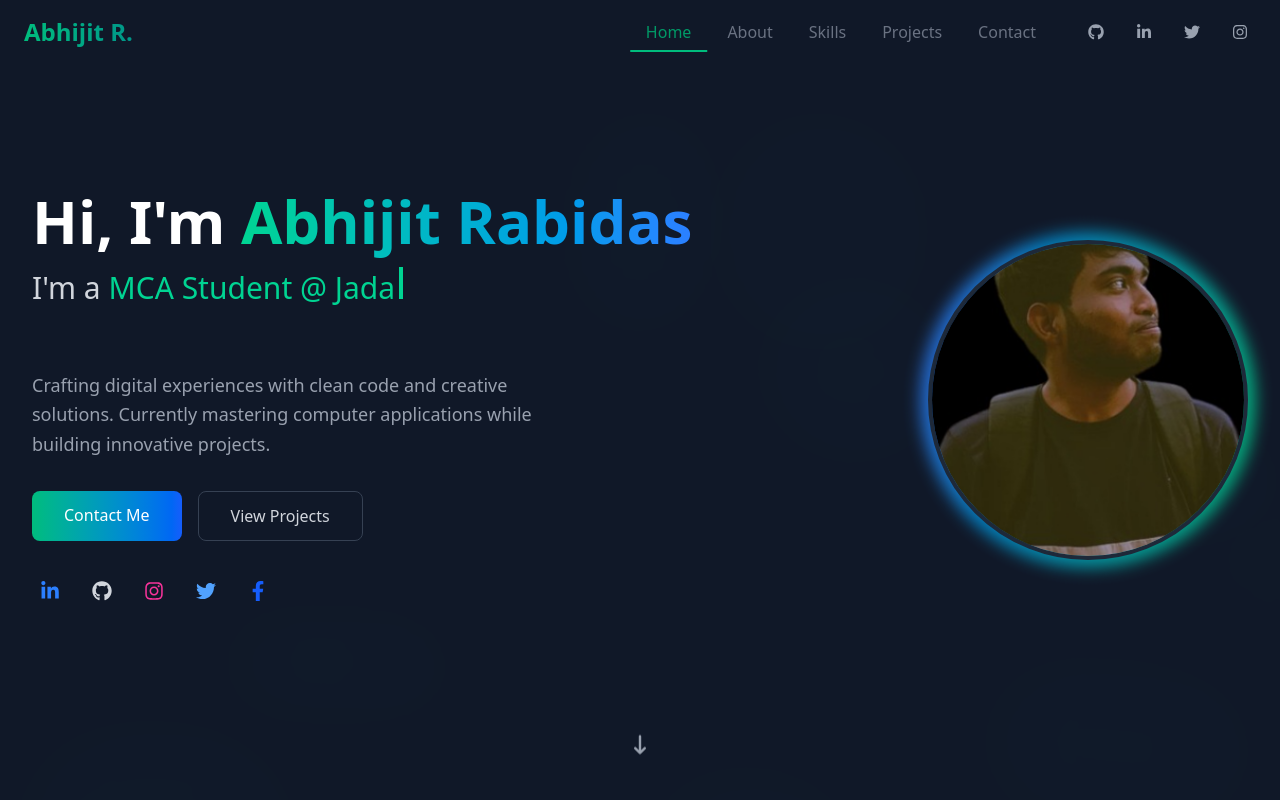
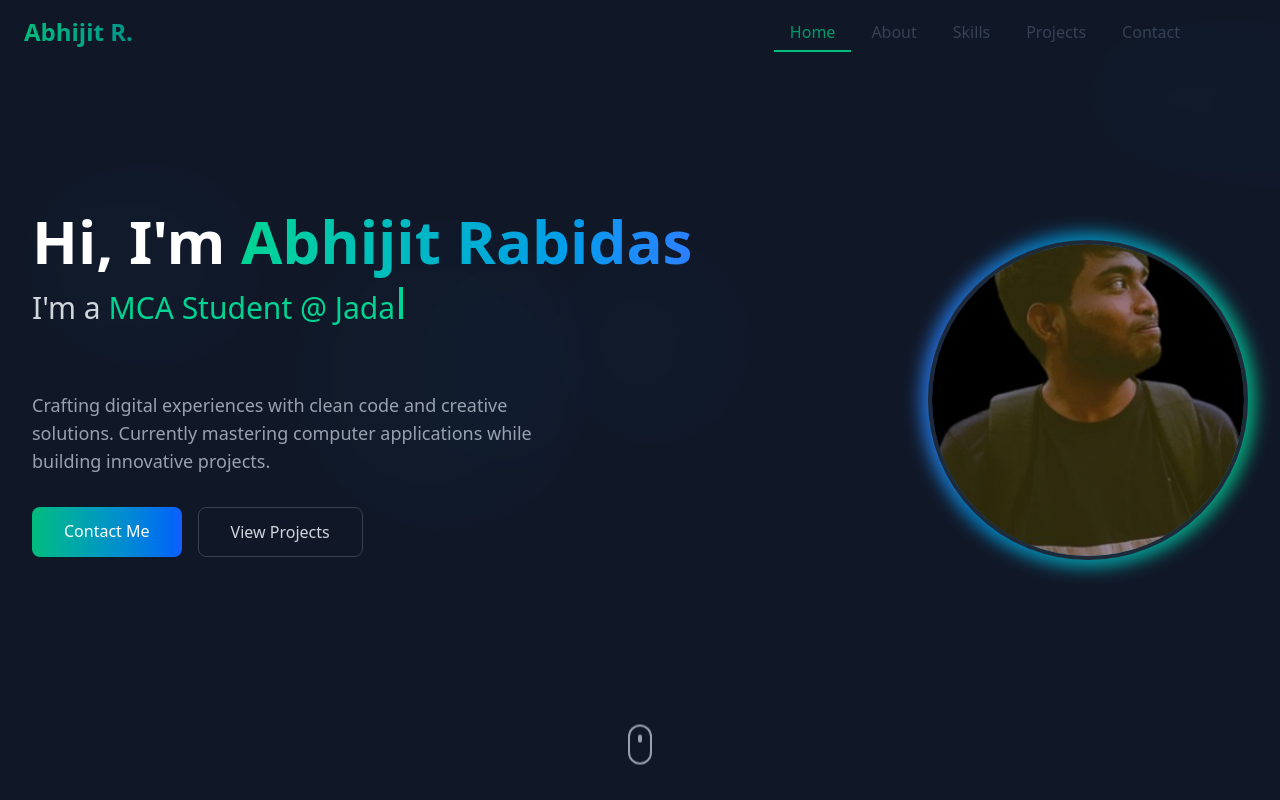
Before and after one commit to tesu123/website2, a React (Vite) app: page / in a window 1280 px wide. Shown: the top 800 px of the page. Built offline with nearby package versions, Linux system fonts and the light colour scheme.

Commit message:
first commit

```diff
--- a/src/Hero.jsx
+++ b/src/Hero.jsx
@@ -1,13 +1,4 @@
 import React, { useEffect, useState, useRef } from "react";
-import { motion } from "framer-motion";
-import {
-  FaLinkedinIn,
-  FaGithub,
-  FaTwitter,
-  FaInstagram,
-  FaFacebookF,
-} from "react-icons/fa";
-import { HiArrowNarrowDown } from "react-icons/hi";
 import img from "./assets/images/profileimg.png";
 
 function Hero() {
@@ -35,11 +26,13 @@ function Hero() {
       setDynamicText(updatedText);
 
       if (!isDeleting && updatedText === currentPhrase) {
+        // Pause at end of typing
         setTimeout(() => {
           setIsDeleting(true);
           setTypingSpeed(50);
         }, 1000);
       } else if (isDeleting && updatedText === "") {
+        // Move to next phrase after deleting
         setIsDeleting(false);
         setCurrentPhraseIndex((prevIndex) => (prevIndex + 1) % phrases.length);
         setTypingSpeed(150);
@@ -47,6 +40,7 @@ function Hero() {
     };
 
     animationRef.current = setTimeout(type, typingSpeed);
+
     return () => clearTimeout(animationRef.current);
   }, [dynamicText, currentPhraseIndex, isDeleting, typingSpeed]);
 
@@ -65,10 +59,10 @@ function Hero() {
     >
       {/* Animated background elements */}
       <div className="absolute inset-0 z-0">
-        {[...Array(10)].map((_, i) => (
+        {[...Array(5)].map((_, i) => (
           <div
             key={i}
-            className="absolute rounded-full bg-gradient-to-r from-emerald-500/10 to-teal-600/10"
+            className="absolute rounded-full bg-gradient-to-r from-emerald-500/10 to-blue-500/10"
             style={{
               width: `${Math.random() * 200 + 100}px`,
               height: `${Math.random() * 200 + 100}px`,
@@ -76,7 +70,7 @@ function Hero() {
               left: `${Math.random() * 100}%`,
               animation: `float ${6 + Math.random() * 6}s ease-in-out infinite`,
               animationDelay: `${Math.random() * 5}s`,
-              opacity: 0.05 + Math.random() * 0.1,
+              opacity: 0.1 + Math.random() * 0.1,
               filter: "blur(40px)",
             }}
           />
@@ -87,20 +81,12 @@ function Hero() {
         <div className="flex flex-col lg:flex-row items-center justify-between gap-12 py-20">
           {/* Text content */}
           <div className="text-center lg:text-left max-w-2xl">
-            <motion.h1
-              initial={{ opacity: 0, y: 20 }}
-              animate={{ opacity: 1, y: 0 }}
-              transition={{ duration: 0.8 }}
-              className="text-4xl sm:text-5xl md:text-6xl font-bold text-white mb-4"
-            >
+            <h1 className="text-4xl sm:text-5xl md:text-6xl font-bold text-white mb-4">
               Hi, I'm{" "}
-              {/* <span className="text-transparent bg-clip-text bg-gradient-to-r from-emerald-400 to-teal-500">
-                Abhijit Rabidas
-              </span> */}
               <span className="text-transparent bg-clip-text bg-gradient-to-r from-emerald-400 to-blue-500">
                 Abhijit Rabidas
               </span>
-            </motion.h1>
+            </h1>
 
             <div className="h-16 sm:h-20 mb-6">
               <p className="text-xl sm:text-2xl md:text-3xl text-gray-300 font-medium">
@@ -108,7 +94,7 @@ function Hero() {
                 <span className="text-emerald-400">
                   {dynamicText}
                   <span
-                    className={`inline-block w-1 h-8 bg-emerald-400 ml-1 transition-opacity duration-300 ${
+                    className={`inline-block w-1 h-8 bg-emerald-400 ml-1 ${
                       showCursor ? "opacity-100" : "opacity-0"
                     }`}
                   ></span>
@@ -116,74 +102,54 @@ function Hero() {
               </p>
             </div>
 
-            <motion.p
-              initial={{ opacity: 0 }}
-              animate={{ opacity: 1 }}
-              transition={{ delay: 0.3, duration: 0.8 }}
-              className="text-lg text-gray-400 mb-8 max-w-lg mx-auto lg:mx-0 leading-relaxed"
-            >
+            <p className="text-lg text-gray-400 mb-8 max-w-lg mx-auto lg:mx-0">
               Crafting digital experiences with clean code and creative
               solutions. Currently mastering computer applications while
               building innovative projects.
-            </motion.p>
+            </p>
 
-            <motion.div
-              initial={{ opacity: 0 }}
-              animate={{ opacity: 1 }}
-              transition={{ delay: 0.5, duration: 0.8 }}
-              className="flex flex-col sm:flex-row gap-4 justify-center lg:justify-start"
-            >
+            <div className="flex flex-col sm:flex-row gap-4 justify-center lg:justify-start">
               <a
                 href="#contact"
-                className="px-8 py-3 bg-gradient-to-r from-emerald-500 to-blue-600 text-white font-medium rounded-lg hover:shadow-lg hover:shadow-emerald-500/30 transition-all duration-300 transform hover:-translate-y-1 hover:scale-105"
+                className="px-8 py-3 bg-gradient-to-r from-emerald-500 to-blue-600 text-white font-medium rounded-lg hover:shadow-lg hover:shadow-emerald-500/30 transition-all duration-300 transform hover:-translate-y-1"
               >
                 Contact Me
               </a>
               <a
                 href="#projects"
-                className="px-8 py-3 border border-gray-700 text-gray-300 font-medium rounded-lg hover:bg-gray-800/50 transition-all duration-300 transform hover:-translate-y-1 hover:scale-105"
+                className="px-8 py-3 border border-gray-700 text-gray-300 font-medium rounded-lg hover:bg-gray-800/50 transition-all duration-300 transform hover:-translate-y-1"
               >
                 View Projects
               </a>
-            </motion.div>
+            </div>
 
             {/* Social links */}
-            <motion.div
-              initial={{ opacity: 0 }}
-              animate={{ opacity: 1 }}
-              transition={{ delay: 0.7, duration: 0.8 }}
-              className="flex justify-center lg:justify-start gap-4 mt-8"
-            >
+            <div className="flex justify-center lg:justify-start gap-4 mt-8">
               {[
                 {
-                  icon: <FaLinkedinIn />,
+                  icon: "linkedin-in",
                   url: "https://www.linkedin.com/in/abhijit-rabidas",
                   color: "text-blue-500 hover:text-blue-400",
-                  label: "LinkedIn",
                 },
                 {
-                  icon: <FaGithub />,
+                  icon: "github",
                   url: "https://github.com/Abhijit-Rabidas",
                   color: "text-gray-300 hover:text-white",
-                  label: "GitHub",
                 },
                 {
-                  icon: <FaInstagram />,
+                  icon: "instagram",
                   url: "https://www.instagram.com/aj_das_01",
                   color: "text-pink-500 hover:text-pink-400",
-                  label: "Instagram",
                 },
                 {
-                  icon: <FaTwitter />,
+                  icon: "twitter",
                   url: "#",
                   color: "text-blue-400 hover:text-blue-300",
-                  label: "Twitter",
                 },
                 {
-                  icon: <FaFacebookF />,
+                  icon: "facebook-f",
                   url: "#",
                   color: "text-blue-600 hover:text-blue-500",
-                  label: "Facebook",
                 },
               ].map((social, index) => (
                 <a
@@ -191,44 +157,36 @@ function Hero() {
                   href={social.url}
                   target="_blank"
                   rel="noopener noreferrer"
-                  className={`text-xl p-2 rounded-full ${social.color} transition-all duration-300 hover:scale-110 hover:bg-gray-800/50`}
-                  aria-label={social.label}
+                  className={`text-xl ${social.color} transition-all duration-300 hover:scale-110`}
+                  aria-label={social.icon}
                 >
-                  {social.icon}
+                  <i className={`fab fa-${social.icon}`}></i>
                 </a>
               ))}
-            </motion.div>
+            </div>
           </div>
 
           {/* Profile image */}
-          <motion.div
-            initial={{ opacity: 0, scale: 0.9 }}
-            animate={{ opacity: 1, scale: 1 }}
-            transition={{ duration: 0.8 }}
-            className="relative group"
-          >
-            <div className="absolute -inset-2 bg-gradient-to-r from-emerald-400 to-blue-500 rounded-full blur opacity-75 group-hover:opacity-100 transition duration-500 animate-spin-slow"></div>
+          <div className="relative group">
+            <div className="absolute -inset-2 bg-gradient-to-r from-emerald-400 to-blue-500 rounded-full blur opacity-75 group-hover:opacity-100 transition duration-200 animate-spin-slow"></div>
             <div className="relative">
               <img
                 src={img}
                 alt="Abhijit Rabidas"
-                className="w-64 h-64 sm:w-80 sm:h-80 rounded-full object-cover border-4 border-gray-800 group-hover:border-transparent transition-all duration-500"
+                className="w-64 h-64 sm:w-80 sm:h-80 rounded-full object-cover border-4 border-gray-800 group-hover:border-transparent transition-all duration-300"
               />
-              <div className="absolute inset-0 rounded-full border-4 border-transparent group-hover:border-white/10 transition-all duration-500"></div>
+              <div className="absolute inset-0 rounded-full border-4 border-transparent group-hover:border-white/10 transition-all duration-300"></div>
             </div>
-          </motion.div>
+          </div>
         </div>
       </div>
 
       {/* Scroll indicator */}
-      <motion.div
-        initial={{ opacity: 0, y: 20 }}
-        animate={{ opacity: 1, y: 0 }}
-        transition={{ delay: 1, duration: 0.8 }}
-        className="absolute bottom-8 left-1/2 transform -translate-x-1/2 animate-bounce"
-      >
-        <HiArrowNarrowDown className="w-6 h-10 text-gray-400" />
-      </motion.div>
+      <div className="absolute bottom-8 left-1/2 transform -translate-x-1/2 animate-bounce">
+        <div className="w-6 h-10 border-2 border-gray-400 rounded-full flex justify-center">
+          <div className="w-1 h-2 bg-gray-400 rounded-full mt-2"></div>
+        </div>
+      </div>
 
       {/* Global styles for animations */}
       <style jsx global>{`
--- a/src/Navbar.jsx
+++ b/src/Navbar.jsx
@@ -1,22 +1,12 @@
 import React, { useState, useEffect } from "react";
-import { FaGithub, FaLinkedinIn, FaTwitter, FaInstagram } from "react-icons/fa";
 
 function Navbar() {
   const [menuOpen, setMenuOpen] = useState(false);
   const [isScrolled, setIsScrolled] = useState(false);
   const [activeSection, setActiveSection] = useState("home");
-  const [isClosing, setIsClosing] = useState(false);
 
   const toggleMenu = () => {
-    if (menuOpen) {
-      setIsClosing(true);
-      setTimeout(() => {
-        setMenuOpen(false);
-        setIsClosing(false);
-      }, 300);
-    } else {
-      setMenuOpen(true);
-    }
+    setMenuOpen(!menuOpen);
   };
 
   useEffect(() => {
@@ -50,27 +40,14 @@ function Navbar() {
   ];
 
   const socialLinks = [
-    {
-      icon: <FaGithub />,
-      url: "https://github.com/Abhijit-Rabidas",
-      label: "GitHub",
-    },
-    {
-      icon: <FaLinkedinIn />,
-      url: "https://www.linkedin.com/in/abhijit-rabidas",
-      label: "LinkedIn",
-    },
-    { icon: <FaTwitter />, url: "#", label: "Twitter" },
-    {
-      icon: <FaInstagram />,
-      url: "https://www.instagram.com/aj_das_01",
-      label: "Instagram",
-    },
+    { icon: "github", url: "https://github.com/Abhijit-Rabidas" },
+    { icon: "linkedin", url: "https://www.linkedin.com/in/abhijit-rabidas" },
+    { icon: "twitter", url: "#" },
   ];
 
   return (
     <nav
-      className={`fixed w-full top-0 z-50 transition-all duration-300 ${
+      className={`fixed w-full top-0 z-50 transition-all duration-500 ${
         isScrolled
           ? "bg-white/90 dark:bg-gray-900/90 backdrop-blur-md shadow-sm"
           : "bg-transparent"
@@ -82,7 +59,7 @@ function Navbar() {
           <div className="flex items-center">
             <a
               href="#home"
-              className="text-2xl font-bold bg-gradient-to-r from-emerald-500 to-teal-600 bg-clip-text text-transparent hover:opacity-90 transition-opacity"
+              className="text-2xl font-bold bg-gradient-to-r from-emerald-500 to-teal-600 bg-clip-text text-transparent"
             >
               Abhijit R.
             </a>
@@ -94,35 +71,30 @@ function Navbar() {
               <a
                 key={link.id}
                 href={`#${link.id}`}
-                className={`relative px-4 py-2 rounded-lg transition-all duration-300 group ${
+                className={`relative px-4 py-2 rounded-lg transition-all duration-300 ${
                   activeSection === link.id
                     ? "text-emerald-600 dark:text-emerald-400 font-medium"
-                    : "text-gray-500 hover:text-emerald-500 dark:text-gray-300 dark:hover:text-emerald-400"
+                    : "text-gray-700 hover:text-emerald-500 dark:text-gray-300 dark:hover:text-emerald-400"
                 }`}
               >
                 {link.label}
-                <span
-                  className={`absolute left-1/2 bottom-0 h-0.5 bg-emerald-500 transition-all duration-300 ${
-                    activeSection === link.id
-                      ? "w-full -translate-x-1/2"
-                      : "w-0 group-hover:w-full group-hover:-translate-x-1/2"
-                  }`}
-                ></span>
+                {activeSection === link.id && (
+                  <span className="absolute left-0 bottom-0 w-full h-0.5 bg-emerald-500 transition-all duration-300"></span>
+                )}
               </a>
             ))}
 
             {/* Social Icons for Desktop */}
             <div className="ml-6 flex space-x-4">
-              {socialLinks.map((social, index) => (
+              {socialLinks.map((social) => (
                 <a
-                  key={index}
+                  key={social.icon}
                   href={social.url}
                   target="_blank"
                   rel="noopener noreferrer"
-                  className="text-gray-400 hover:text-emerald-500 dark:text-gray-400 dark:hover:text-emerald-400 transition-colors duration-300 p-2 rounded-full hover:bg-gray-100 dark:hover:bg-gray-800"
-                  aria-label={social.label}
+                  className="text-gray-600 hover:text-emerald-500 dark:text-gray-400 dark:hover:text-emerald-400 transition-colors duration-300"
                 >
-                  {social.icon}
+                  <i className={`fab fa-${social.icon} text-xl`}></i>
                 </a>
               ))}
             </div>
@@ -131,7 +103,7 @@ function Navbar() {
           {/* Mobile Menu Button */}
           <button
             onClick={toggleMenu}
-            className="md:hidden p-2 rounded-lg focus:outline-none focus:ring-2 focus:ring-emerald-500 transition-all"
+            className="md:hidden p-2 rounded-lg focus:outline-none focus:ring-2 focus:ring-emerald-500"
             aria-label="Toggle menu"
           >
             <div
@@ -152,36 +124,22 @@ function Navbar() {
           </button>
         </div>
 
-        {/* Mobile Menu */}
+        {/* Mobile Menu - Changed background to solid */}
         <div
-          className={`md:hidden overflow-hidden transition-all duration-300 ease-in-out ${
-            menuOpen
-              ? isClosing
-                ? "max-h-0 opacity-0"
-                : "max-h-screen opacity-100"
-              : "max-h-0 opacity-0"
+          className={`md:hidden overflow-hidden transition-all duration-300 ${
+            menuOpen ? "max-h-96" : "max-h-0"
           }`}
         >
-          <div
-            className={`pt-4 pb-8 space-y-2 bg-white dark:bg-gray-900 rounded-lg shadow-lg mt-2 transition-opacity duration-300 ${
-              menuOpen && !isClosing ? "opacity-100" : "opacity-0"
-            }`}
-          >
+          <div className="pt-4 pb-8 space-y-2 bg-white dark:bg-gray-900 rounded-lg shadow-lg mt-2">
             {navLinks.map((link) => (
               <a
                 key={link.id}
                 href={`#${link.id}`}
-                onClick={() => {
-                  setIsClosing(true);
-                  setTimeout(() => {
-                    setMenuOpen(false);
-                    setIsClosing(false);
-                  }, 300);
-                }}
-                className={`block px-4 py-3 rounded-lg transition-all duration-300 ${
+                onClick={() => setMenuOpen(false)}
+                className={`block px-4 py-3 rounded-lg transition-colors duration-300 ${
                   activeSection === link.id
-                    ? "bg-gradient-to-r from-emerald-500/10 to-teal-600/10 text-emerald-600 dark:text-emerald-400 font-medium"
-                    : "text-gray-700 hover:bg-gray-100 dark:text-gray-300 dark:hover:bg-gray-800"
+                    ? "bg-emerald-100 dark:bg-gray-700 text-emerald-600 dark:text-emerald-400"
+                    : "text-gray-700 hover:bg-gray-100 dark:text-gray-300 dark:hover:bg-gray-700"
                 }`}
               >
                 {link.label}
@@ -189,17 +147,16 @@ function Navbar() {
             ))}
 
             {/* Social Icons for Mobile */}
-            <div className="flex justify-center space-x-4 pt-6">
-              {socialLinks.map((social, index) => (
+            <div className="flex justify-center space-x-6 pt-6">
+              {socialLinks.map((social) => (
                 <a
-                  key={index}
+                  key={social.icon}
                   href={social.url}
                   target="_blank"
                   rel="noopener noreferrer"
-                  className="text-gray-600 hover:text-emerald-500 dark:text-gray-400 dark:hover:text-emerald-400 transition-colors duration-300 p-3 rounded-full hover:bg-gray-100 dark:hover:bg-gray-800"
-                  aria-label={social.label}
+                  className="text-gray-600 hover:text-emerald-500 dark:text-gray-400 dark:hover:text-emerald-400 transition-colors duration-300 text-2xl"
                 >
-                  {social.icon}
+                  <i className={`fab fa-${social.icon}`}></i>
                 </a>
               ))}
             </div>
```
